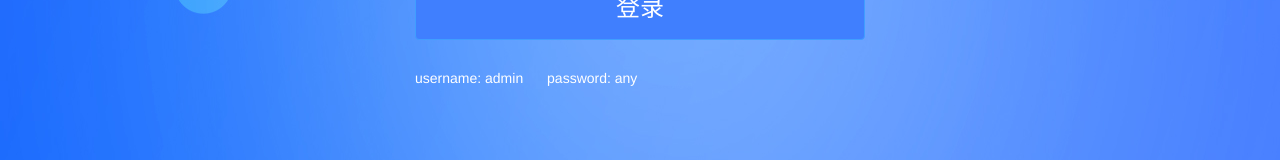
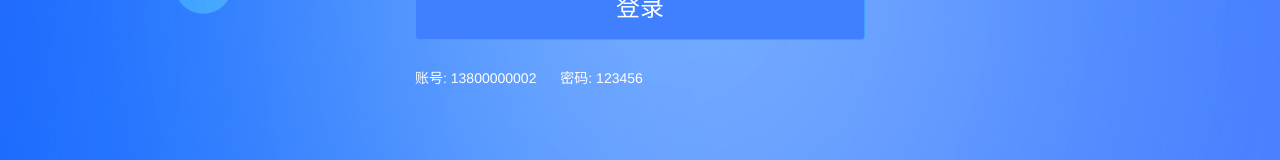
Before and after one commit to tbf749826/hrSass, a Vue app: page /#/login in a window 1280 px wide. Shown: the part 427-587 px from the top of the page. Built offline with nearby package versions, Linux system fonts and the light colour scheme.

Commit message:
style:将提示文本和登录文本进行修改

```diff
--- a/src/views/login/index.vue
+++ b/src/views/login/index.vue
@@ -37,8 +37,8 @@
       <el-button class="loginBtn" :loading="loading" type="primary" style="width: 100%; margin-bottom: 30px" @click.native.prevent="handleLogin">登录</el-button>
 
       <div class="tips">
-        <span style="margin-right: 20px">username: admin</span>
-        <span> password: any</span>
+        <span style="margin-right: 20px">账号: 13800000002</span>
+        <span> 密码: 123456</span>
       </div>
     </el-form>
   </div>
```
